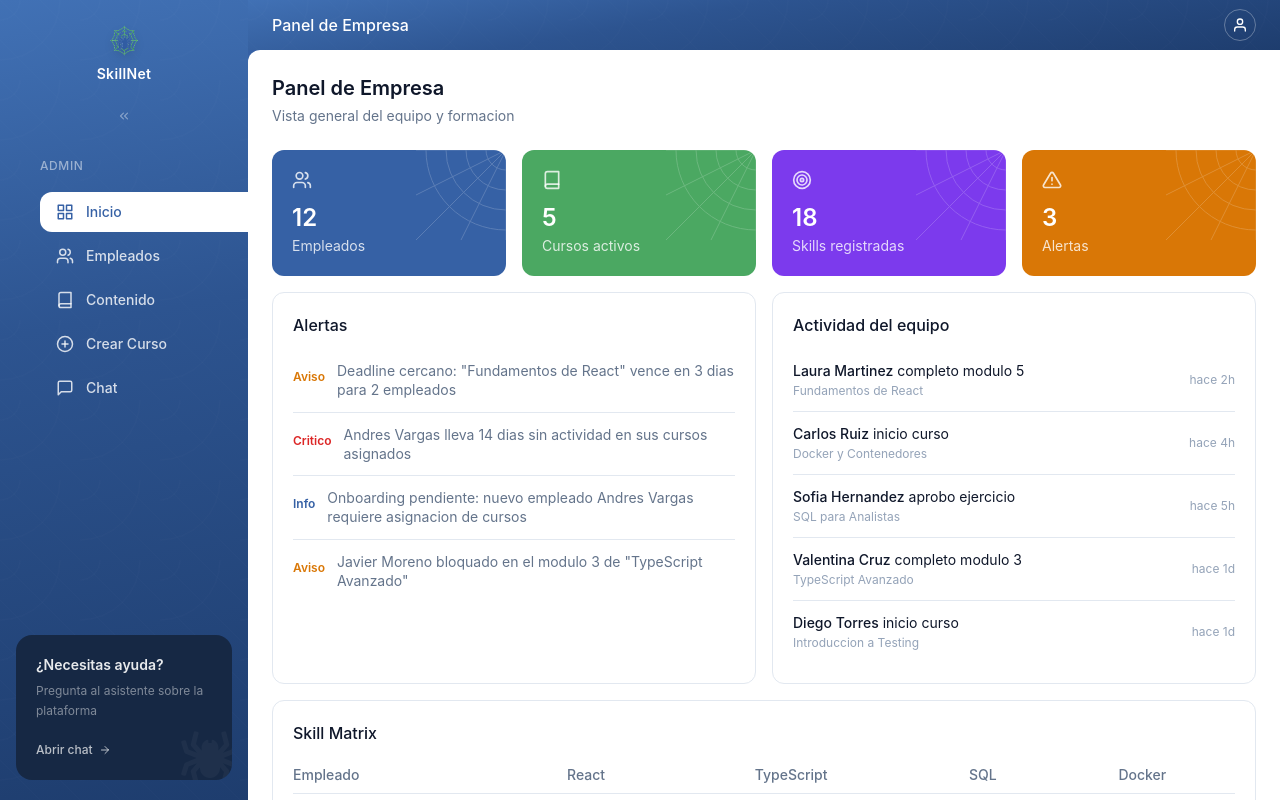
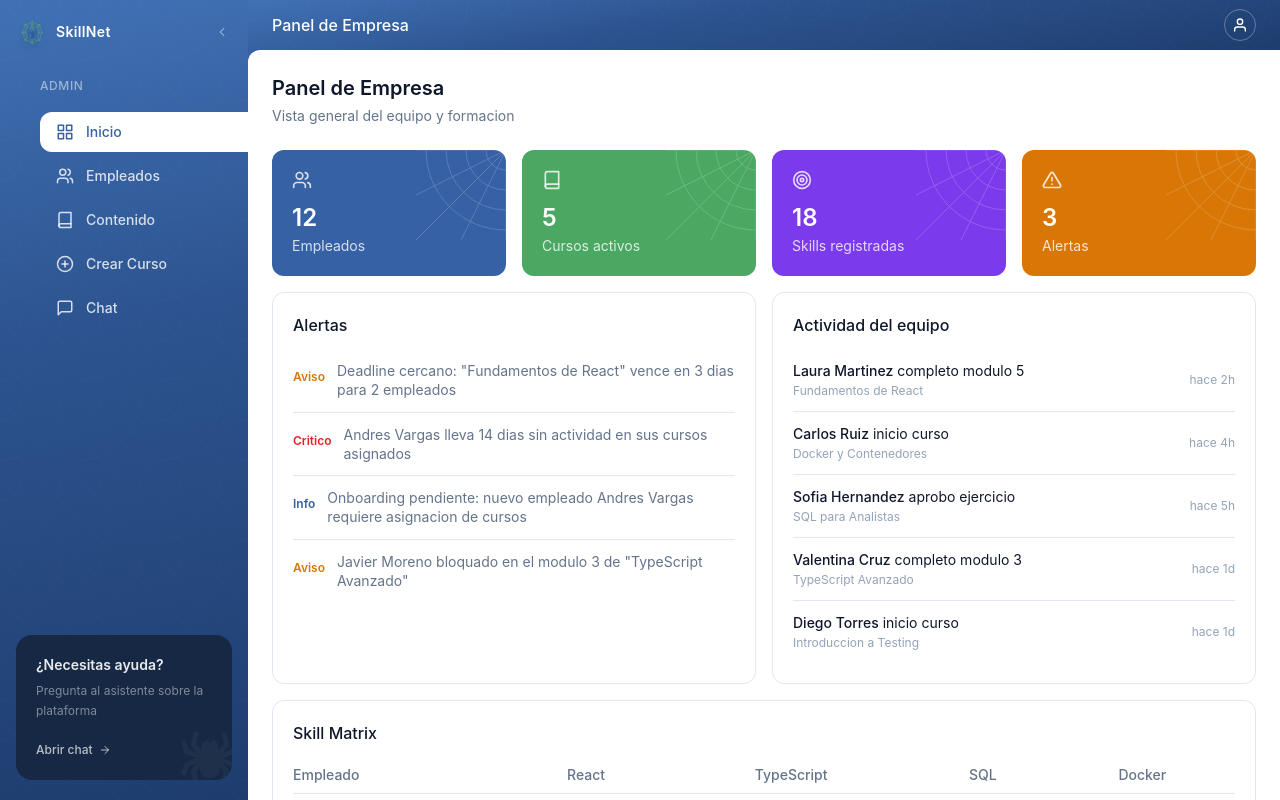
Before and after one commit to ANFAIA/SkillNet, a React (Vite) app in the folder apps/skillnet-web/: page /admin in a window 1280 px wide. Shown: the top 800 px of the page. Built offline with nearby package versions, Linux system fonts and the light colour scheme.

Commit message:
feat(web): Spotify-style toggle — arrow next to logo in sidebar header

```diff
--- a/apps/skillnet-web/src/components/layout/AdminSidebar.tsx
+++ b/apps/skillnet-web/src/components/layout/AdminSidebar.tsx
@@ -78,35 +78,36 @@ function AdminSidebarContent({ collapsed }: { collapsed: boolean }) {
 
   return (
     <>
-      {/* Logo + Title */}
-      <div className="flex flex-col items-center py-5 gap-1">
+      {/* Logo row + toggle (Spotify style) */}
+      <div className={`flex items-center justify-between px-4 py-4 transition-all duration-300 ${collapsed ? 'px-2 justify-center' : ''}`}>
+        <div className="flex items-center gap-2 min-w-0">
           <img
             src="/logo.png"
             alt="SkillNet"
-          className="drop-shadow-lg transition-all duration-300 ease-in-out"
-          style={{ width: collapsed ? 32 : 40, height: collapsed ? 32 : 40 }}
+            className="drop-shadow-lg flex-shrink-0 transition-all duration-300 ease-in-out"
+            style={{ width: collapsed ? 28 : 32, height: collapsed ? 28 : 32 }}
           />
           <span
             className={`text-white text-sm font-semibold tracking-wide transition-all duration-300 ease-in-out overflow-hidden whitespace-nowrap ${
-            collapsed ? 'max-h-0 opacity-0 mt-0' : 'max-h-6 opacity-100 mt-0'
+              collapsed ? 'max-w-0 opacity-0' : 'max-w-[120px] opacity-100'
             }`}
           >
             SkillNet
           </span>
         </div>
-
-      {/* Toggle arrow */}
         <button
           type="button"
           onClick={toggleCollapsed}
-        className="mx-auto mb-4 w-6 h-6 flex items-center justify-center text-white/40 hover:text-white/80 transition-colors hidden md:flex"
+          className={`flex-shrink-0 w-5 h-5 flex items-center justify-center text-white/40 hover:text-white/80 hover:bg-white/10 rounded transition-all duration-200 hidden md:flex ${
+            collapsed ? 'absolute right-2 top-5' : ''
+          }`}
           aria-label={collapsed ? 'Expandir sidebar' : 'Colapsar sidebar'}
         >
           <svg width="14" height="14" viewBox="0 0 24 24" fill="none" stroke="currentColor" strokeWidth="2" strokeLinecap="round" strokeLinejoin="round" className={`transition-transform duration-300 ${collapsed ? 'rotate-180' : ''}`}>
-          <polyline points="11 17 6 12 11 7" />
-          <polyline points="18 17 13 12 18 7" />
+            <polyline points="15 18 9 12 15 6" />
           </svg>
         </button>
+      </div>
 
       {/* Role label — always rendered, transitions opacity/size */}
       <div
--- a/apps/skillnet-web/src/components/layout/Sidebar.tsx
+++ b/apps/skillnet-web/src/components/layout/Sidebar.tsx
@@ -62,35 +62,36 @@ function SidebarContent({ collapsed }: { collapsed: boolean }) {
 
   return (
     <>
-      {/* Logo + Title */}
-      <div className="flex flex-col items-center py-5 gap-1">
+      {/* Logo row + toggle (Spotify style) */}
+      <div className={`flex items-center justify-between px-4 py-4 transition-all duration-300 ${collapsed ? 'px-2 justify-center' : ''}`}>
+        <div className="flex items-center gap-2 min-w-0">
           <img
             src="/logo.png"
             alt="SkillNet"
-          className="drop-shadow-lg transition-all duration-300 ease-in-out"
-          style={{ width: collapsed ? 32 : 40, height: collapsed ? 32 : 40 }}
+            className="drop-shadow-lg flex-shrink-0 transition-all duration-300 ease-in-out"
+            style={{ width: collapsed ? 28 : 32, height: collapsed ? 28 : 32 }}
           />
           <span
             className={`text-white text-sm font-semibold tracking-wide transition-all duration-300 ease-in-out overflow-hidden whitespace-nowrap ${
-            collapsed ? 'max-h-0 opacity-0 mt-0' : 'max-h-6 opacity-100 mt-0'
+              collapsed ? 'max-w-0 opacity-0' : 'max-w-[120px] opacity-100'
             }`}
           >
             SkillNet
           </span>
         </div>
-
-      {/* Toggle arrow */}
         <button
           type="button"
           onClick={toggleCollapsed}
-        className="mx-auto mb-4 w-6 h-6 flex items-center justify-center text-white/40 hover:text-white/80 transition-colors hidden md:flex"
+          className={`flex-shrink-0 w-5 h-5 flex items-center justify-center text-white/40 hover:text-white/80 hover:bg-white/10 rounded transition-all duration-200 hidden md:flex ${
+            collapsed ? 'absolute right-2 top-5' : ''
+          }`}
           aria-label={collapsed ? 'Expandir sidebar' : 'Colapsar sidebar'}
         >
           <svg width="14" height="14" viewBox="0 0 24 24" fill="none" stroke="currentColor" strokeWidth="2" strokeLinecap="round" strokeLinejoin="round" className={`transition-transform duration-300 ${collapsed ? 'rotate-180' : ''}`}>
-          <polyline points="11 17 6 12 11 7" />
-          <polyline points="18 17 13 12 18 7" />
+            <polyline points="15 18 9 12 15 6" />
           </svg>
         </button>
+      </div>
 
       {/* Nav */}
       <nav className="flex-1 mt-6 flex flex-col gap-1">
```
Lines whose indentation alone changed are shown as unchanged.
